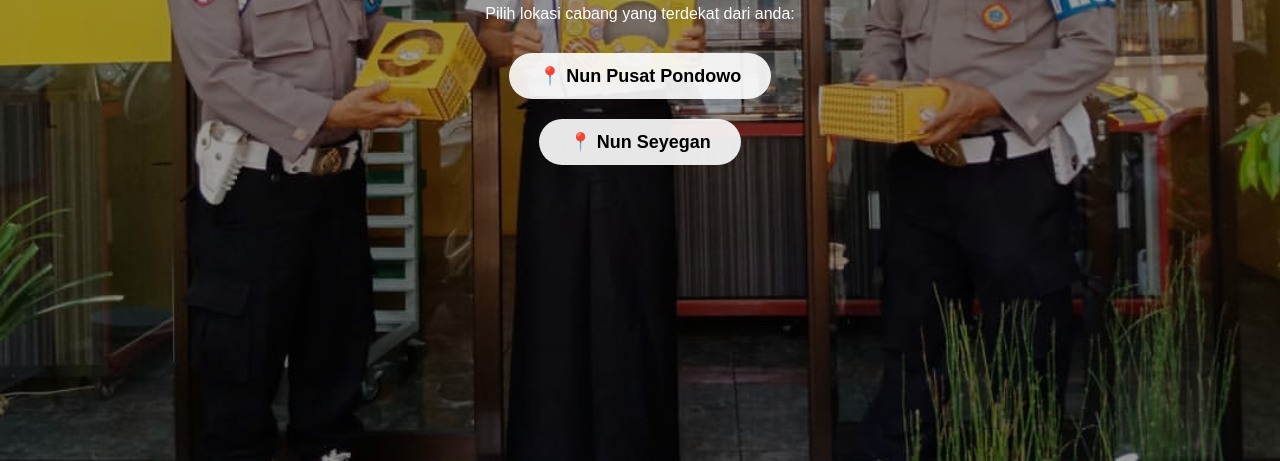
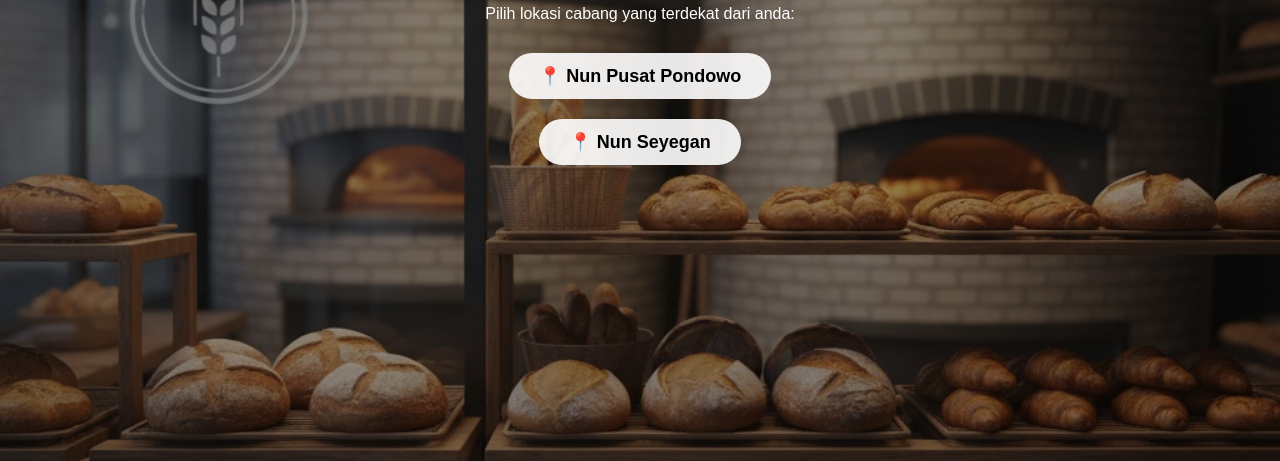
Before and after one commit to pastrybakerynun/otletnunbakery, a plain HTML site: page index.html in a window 1280 px wide. Shown: the part 339-800 px from the top of the page. Drawn offline with Linux system fonts and the light colour scheme.

Commit message:
Add files via upload

```diff
--- a/index.html
+++ b/index.html
@@ -12,7 +12,7 @@
   color: #fff;
 
   /* atur posisi gambar */
-  background: url('dowload.jpeg') no-repeat center 20%; /* awalnya center center */
+  background: url('unnamed.JPG') no-repeat center 20%; /* awalnya center center */
   background-size: cover;
 
   display: flex;
```
Also changed, not shown: unnamed.jpg (added).
